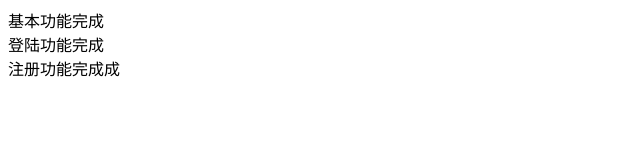
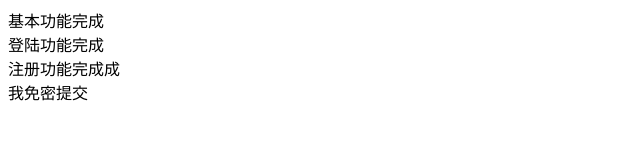
Before and after one commit to yanzhang146/two, a plain HTML site: page index.html in a window 1280 px wide. Shown: the whole page, without its empty margins (0-640 px from the left). Drawn offline with Linux system fonts and the light colour scheme.

Commit message:
免密提交

```diff
--- a/index.html
+++ b/index.html
@@ -8,5 +8,6 @@
 <div>基本功能完成</div>
 <div>登陆功能完成</div>
 <div>注册功能完成成</div>
+<div>我免密提交</div>
 </body>
 </html>
```
